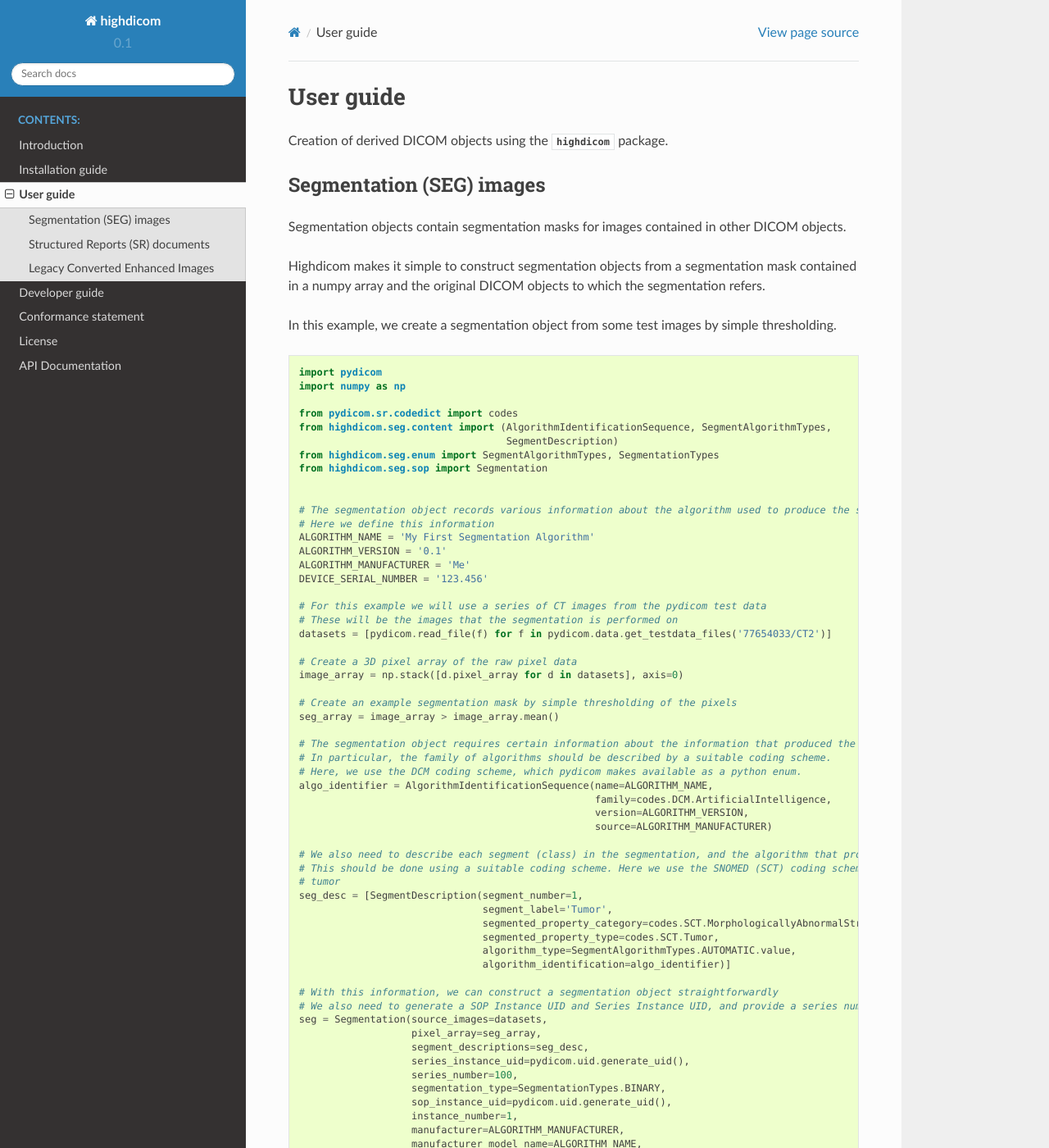
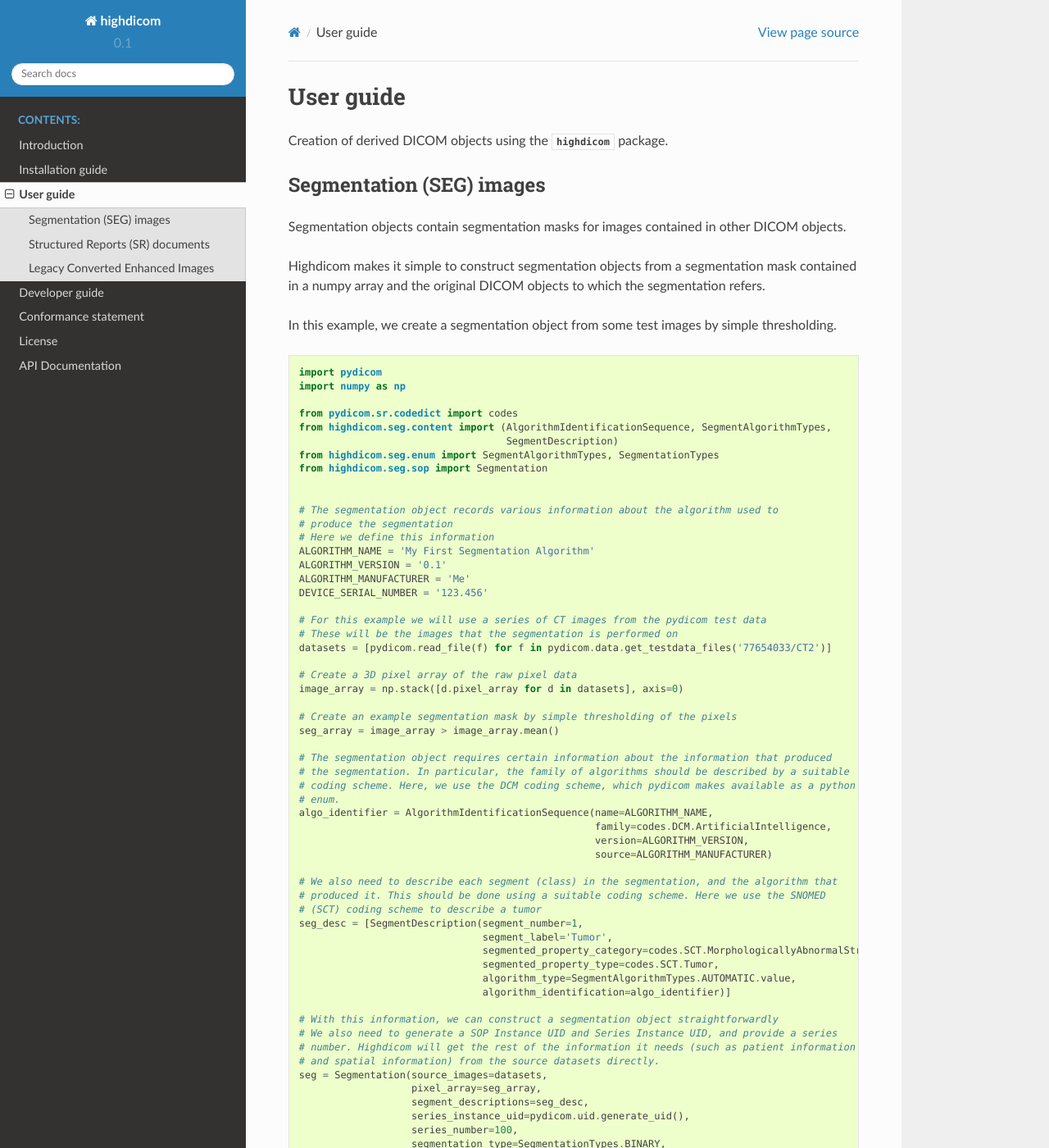
Before and after one commit to ImagingDataCommons/highdicom, a Sphinx documentation site: the page built from docs/usage.rst, in a window 1280 px wide and 1400 px high. Shown: the whole window at 82% size. Built offline with Sphinx 7.4.7 and the Read the Docs theme 2.0.0, drawn with Linux system fonts in a browser that asks for light colours.

Commit message:
Tweaks to usage

```diff
--- a/docs/usage.rst
+++ b/docs/usage.rst
@@ -29,7 +29,8 @@ In this example, we create a segmentation object from some test images by simple
    from highdicom.seg.sop import Segmentation
 
 
-   # The segmentation object records various information about the algorithm used to produce the segmentation
+   # The segmentation object records various information about the algorithm used to
+   # produce the segmentation
    # Here we define this information
    ALGORITHM_NAME = 'My First Segmentation Algorithm'
    ALGORITHM_VERSION = '0.1'
@@ -46,17 +47,18 @@ In this example, we create a segmentation object from some test images by simple
    # Create an example segmentation mask by simple thresholding of the pixels
    seg_array = image_array > image_array.mean()
 
-   # The segmentation object requires certain information about the information that produced the segmentation
-   # In particular, the family of algorithms should be described by a suitable coding scheme.
-   # Here, we use the DCM coding scheme, which pydicom makes available as a python enum.
+   # The segmentation object requires certain information about the information that produced
+   # the segmentation. In particular, the family of algorithms should be described by a suitable
+   # coding scheme. Here, we use the DCM coding scheme, which pydicom makes available as a python
+   # enum.
    algo_identifier = AlgorithmIdentificationSequence(name=ALGORITHM_NAME,
                                                      family=codes.DCM.ArtificialIntelligence,
                                                      version=ALGORITHM_VERSION,
                                                      source=ALGORITHM_MANUFACTURER)
 
-   # We also need to describe each segment (class) in the segmentation, and the algorithm that produced it.
-   # This should be done using a suitable coding scheme. Here we use the SNOMED (SCT) coding scheme to describe a
-   # tumor
+   # We also need to describe each segment (class) in the segmentation, and the algorithm that
+   # produced it. This should be done using a suitable coding scheme. Here we use the SNOMED
+   # (SCT) coding scheme to describe a tumor
    seg_desc = [SegmentDescription(segment_number=1,
                                   segment_label='Tumor',
                                   segmented_property_category=codes.SCT.MorphologicallyAbnormalStructure,
@@ -65,7 +67,9 @@ In this example, we create a segmentation object from some test images by simple
                                   algorithm_identification=algo_identifier)]
 
    # With this information, we can construct a segmentation object straightforwardly
-   # We also need to generate a SOP Instance UID and Series Instance UID, and provide a series number.
+   # We also need to generate a SOP Instance UID and Series Instance UID, and provide a series
+   # number. Highdicom will get the rest of the information it needs (such as patient information
+   # and spatial information) from the source datasets directly.
    seg = Segmentation(source_images=datasets,
                       pixel_array=seg_array,
                       segment_descriptions=seg_desc,
```
